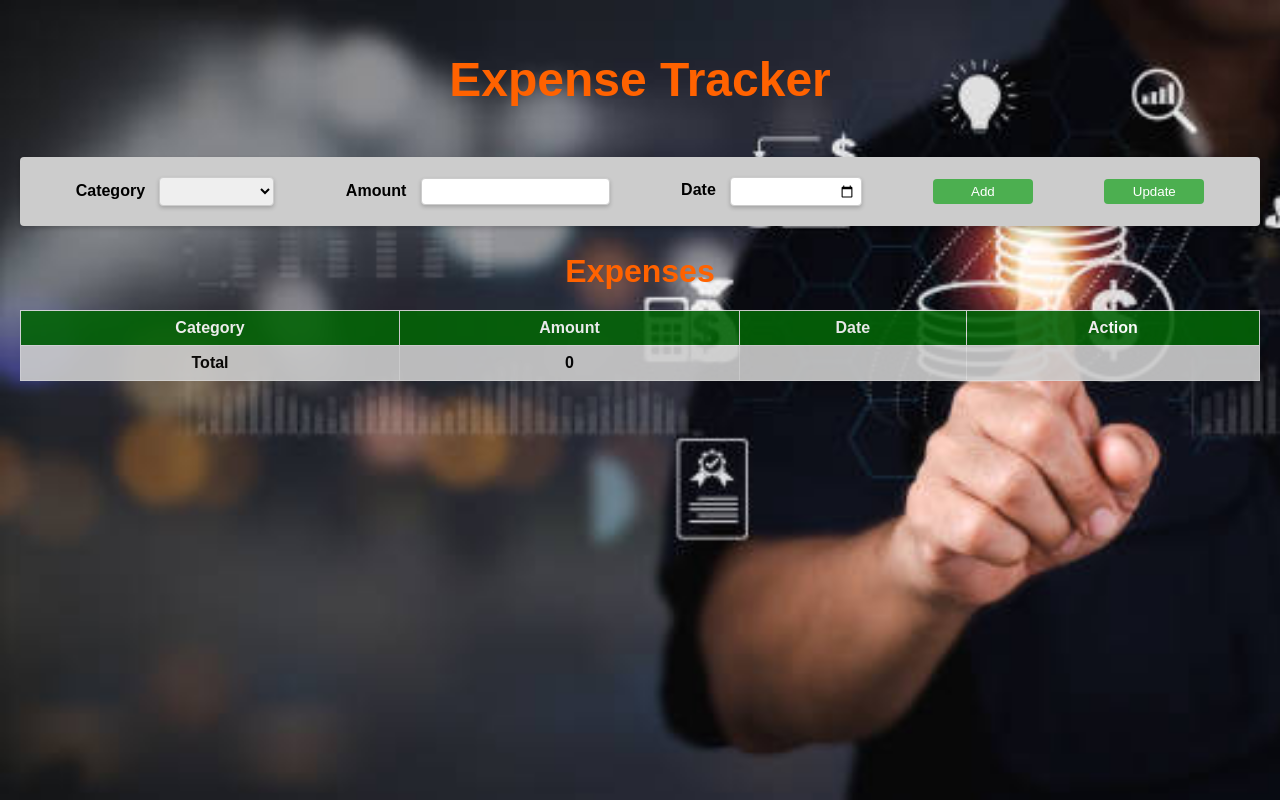
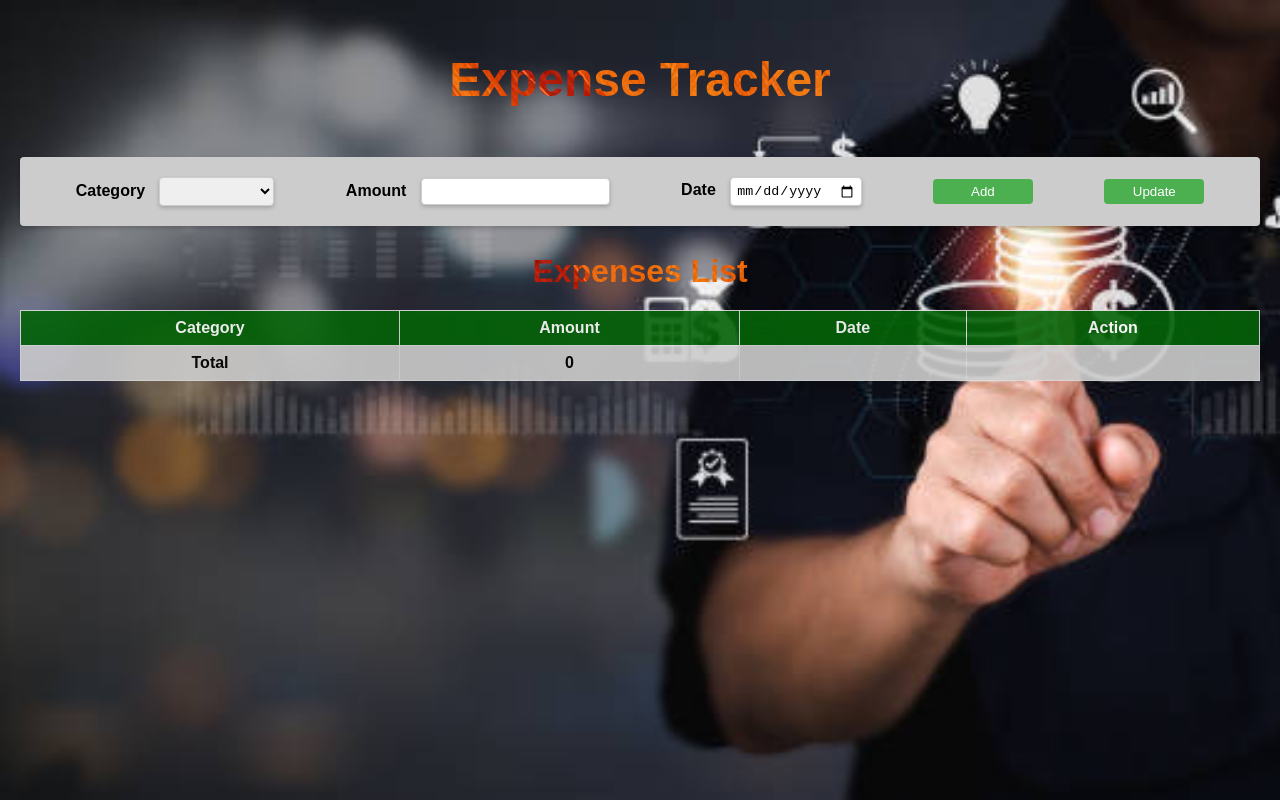
Before and after one commit to abdozayan12/CodeAlpha_Expense-Tracker, a website: page index.html in a window 1280 px wide. Drawn offline with Linux system fonts and the light colour scheme.

Commit message:
Final Touches

```diff
--- a/index.html
+++ b/index.html
@@ -37,7 +37,7 @@
             <button type="submit" id="Update">Update</button>
         </div>
         <div class="Data-Display">
-            <h2>Expenses</h2>
+            <h2>Expenses List</h2>
             <table>
                 <thead>
                     <tr>
--- a/styles.css
+++ b/styles.css
@@ -18,18 +18,21 @@ body {
 h1 {
   font-size: 3rem;
   text-align: center;
-  color: #ff6200;
+  color: transparent;
   margin-bottom: 50px;
   font-weight: 800;
+  -webkit-background-clip: text;
+  background-image: url(./images/orangebg.jpg);
 }
 
 h2 {
   font-size: 2rem;
   text-align: center;
-  color: #ff6200;
+  color: transparent;
   margin-bottom: 20px;
   font-weight: 800;
-
+  -webkit-background-clip: text;
+  background-image: url(./images/orangebg.jpg);
 }
 
 .Data-Input {
@@ -61,8 +64,7 @@ h2 {
   padding: 5px;
   border: 1px solid #ccc;
   border-radius: 4px;
-  box-shadow: 0 2px 4px rgba(0, 0, 0, 0.2); /* Add box shadow here */
-  color: rgba(0, 0, 0, 0); /* Make font color transparent */
+  box-shadow: 0 2px 4px rgba(0, 0, 0, 0.2);
 }
 
 td button {
```
Also changed, not shown: images/orangebg.jpg (added).
